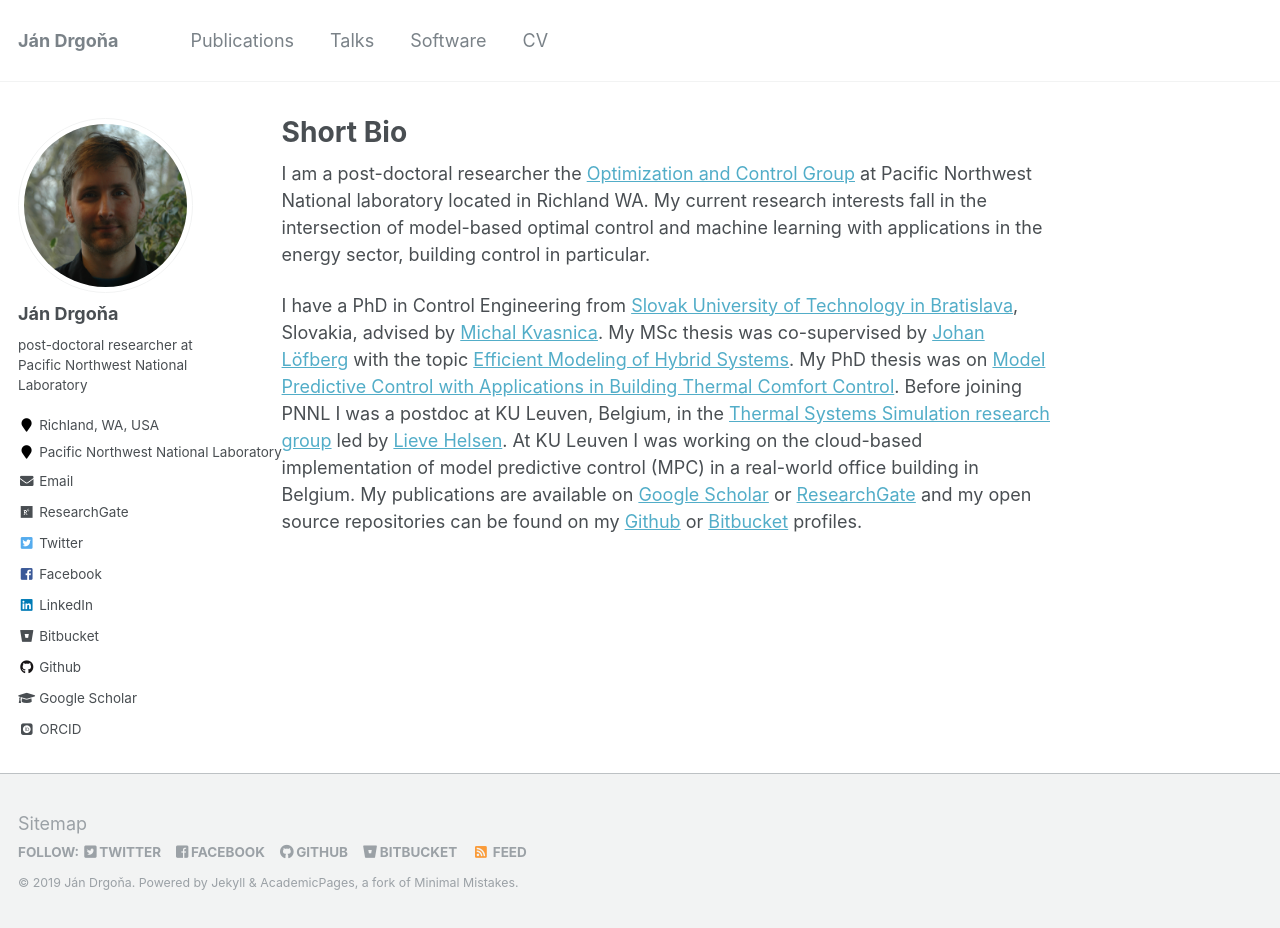
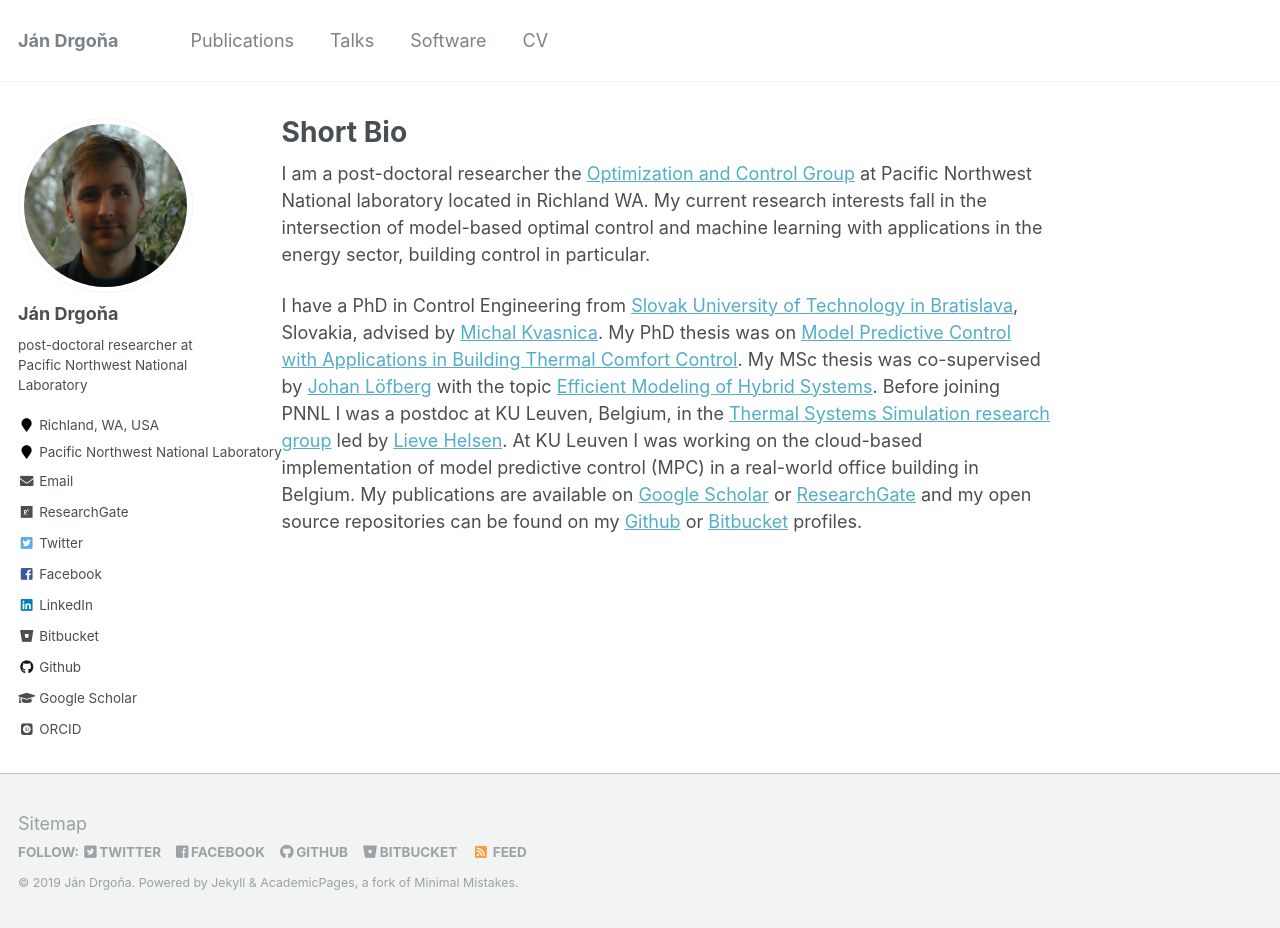
Before and after one commit to drgona/drgona.github.io.old, a Jekyll site: the page built from _pages/about.md, in a window 1280 px wide and 928 px high. Built offline with Jekyll 4.4.1, drawn with Linux system fonts in a browser that asks for light colours; some web fonts are replaced.

```diff
--- a/_pages/about.md
+++ b/_pages/about.md
@@ -11,8 +11,9 @@ redirect_from:
 I am a post-doctoral researcher the [Optimization and Control Group](https://eib.pnnl.gov/optimizationcontrol/default.asp) at Pacific Northwest National laboratory located in Richland WA.
 My current research interests fall in the intersection of model-based optimal control and machine learning with applications in the energy sector, building control in particular.
 
-I have a PhD in Control Engineering from  [Slovak University of Technology in Bratislava](https://www.uiam.sk/index.php), Slovakia, advised by [Michal Kvasnica](https://www.uiam.sk/~kvasnica/). My MSc thesis was co-supervised by [Johan Löfberg](http://users.isy.liu.se/en/rt/johanl/) with the topic [Efficient Modeling of Hybrid Systems](https://www.uiam.sk/assets/fileAccess.php?id=1305&type=1).
+I have a PhD in Control Engineering from  [Slovak University of Technology in Bratislava](https://www.uiam.sk/index.php), Slovakia, advised by [Michal Kvasnica](https://www.uiam.sk/~kvasnica/).
 My PhD thesis was on [Model Predictive Control with Applications in Building Thermal Comfort Control](https://www.researchgate.net/publication/323219837_Model_Predictive_Control_with_Applications_in_Building_Thermal_Comfort_Control).
+My MSc thesis was co-supervised by [Johan Löfberg](http://users.isy.liu.se/en/rt/johanl/) with the topic [Efficient Modeling of Hybrid Systems](https://www.uiam.sk/assets/fileAccess.php?id=1305&type=1).
 Before joining PNNL I was a postdoc  at KU Leuven, Belgium, in the [Thermal Systems Simulation research group](https://www.mech.kuleuven.be/en/tme/research/thermal_systems) led by [Lieve Helsen](https://www.kuleuven.be/wieiswie/en/person/00009689).
 At KU Leuven I was working on the cloud-based implementation of model predictive control (MPC) in a real-world  office building in Belgium.
 My publications are available  on [Google Scholar](https://scholar.google.com/citations?user=A-EA2KsAAAAJ&hl=en&oi=ao) or [ResearchGate](https://www.researchgate.net/profile/Jan_Drgona) and my
```
